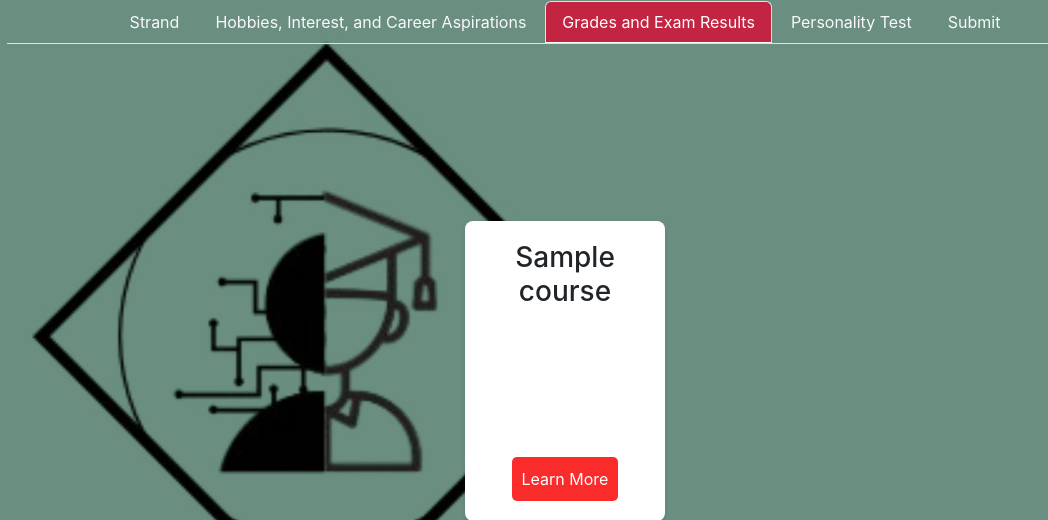
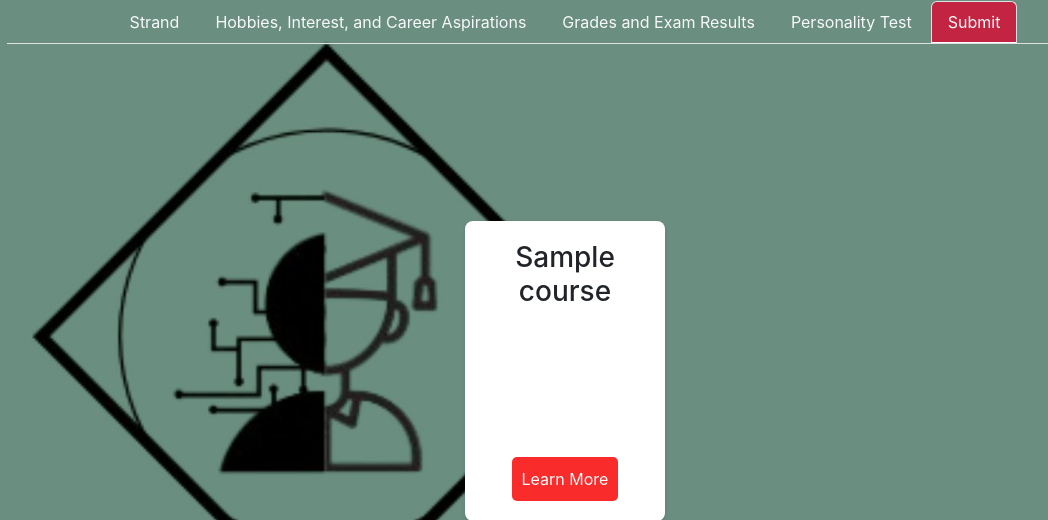
Before and after one commit to rhodyn/Thesis, a Flask app: template templates/results.html in a window 1280 px wide. Shown: the top 520 px of the page, without its empty margins (75-1123 px from the left). Run offline with Flask 3, Linux system fonts and the light colour scheme; the template is opened without the code that fills it: most values are stand-ins (such as "Sample title", 1, 10 or a date in 2020); parts of the project's set-up code (start-up, migrations or seed data) failed here and were passed over.

Commit message:
Add files via upload

```diff
--- a/templates/results.html
+++ b/templates/results.html
@@ -16,13 +16,13 @@
                 <a class="nav-link text-light" href="#">Hobbies, Interest, and Career Aspirations</a>
             </li>
             <li class="nav-item">
-                <a class="nav-link active" href="#">Grades and Exam Results</a>
+                <a class="nav-link text-light" href="#">Grades and Exam Results</a>
             </li>
             <li class="nav-item">
                 <a class="nav-link text-light" href="#">Personality Test</a>
             </li>
             <li class="nav-item">
-                <a class="nav-link text-light" href="#">Submit</a>
+                <a class="nav-link active" href="#">Submit</a>
             </li>
         </ul>
     </div>
```
